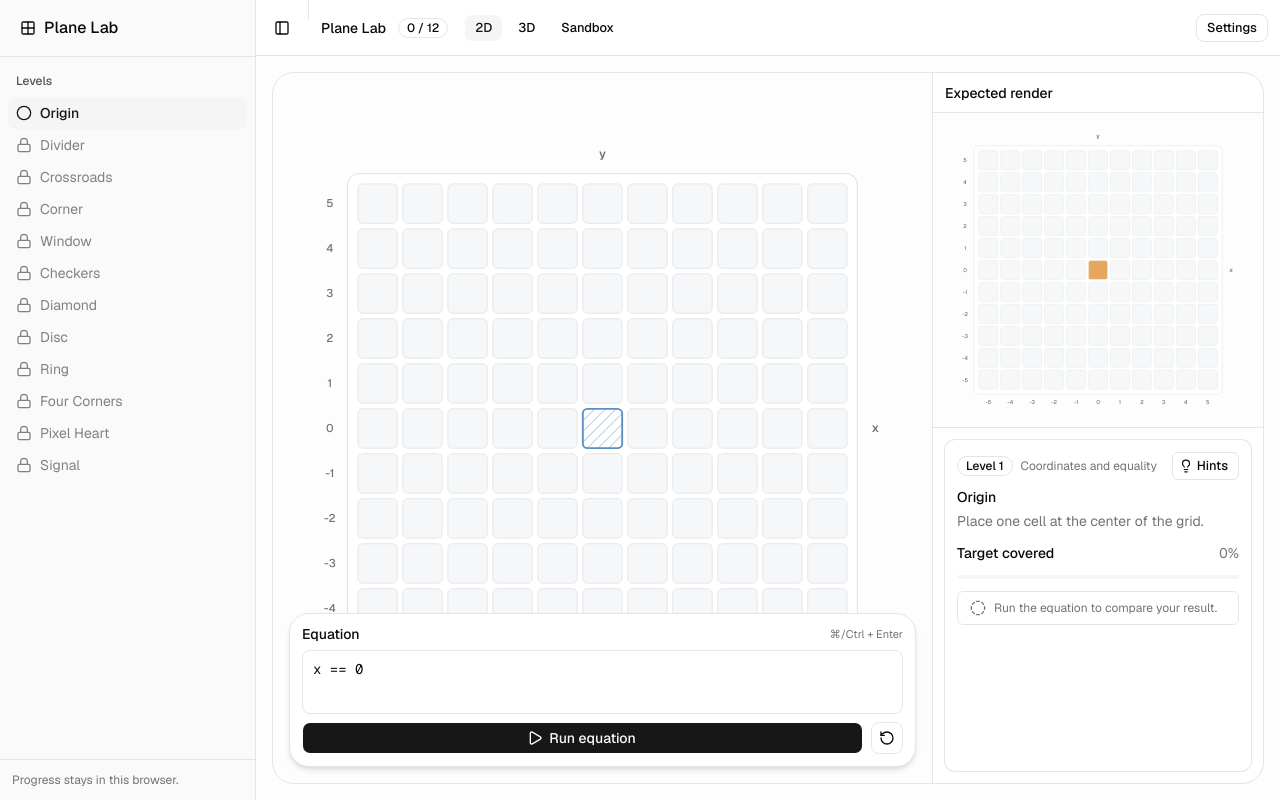
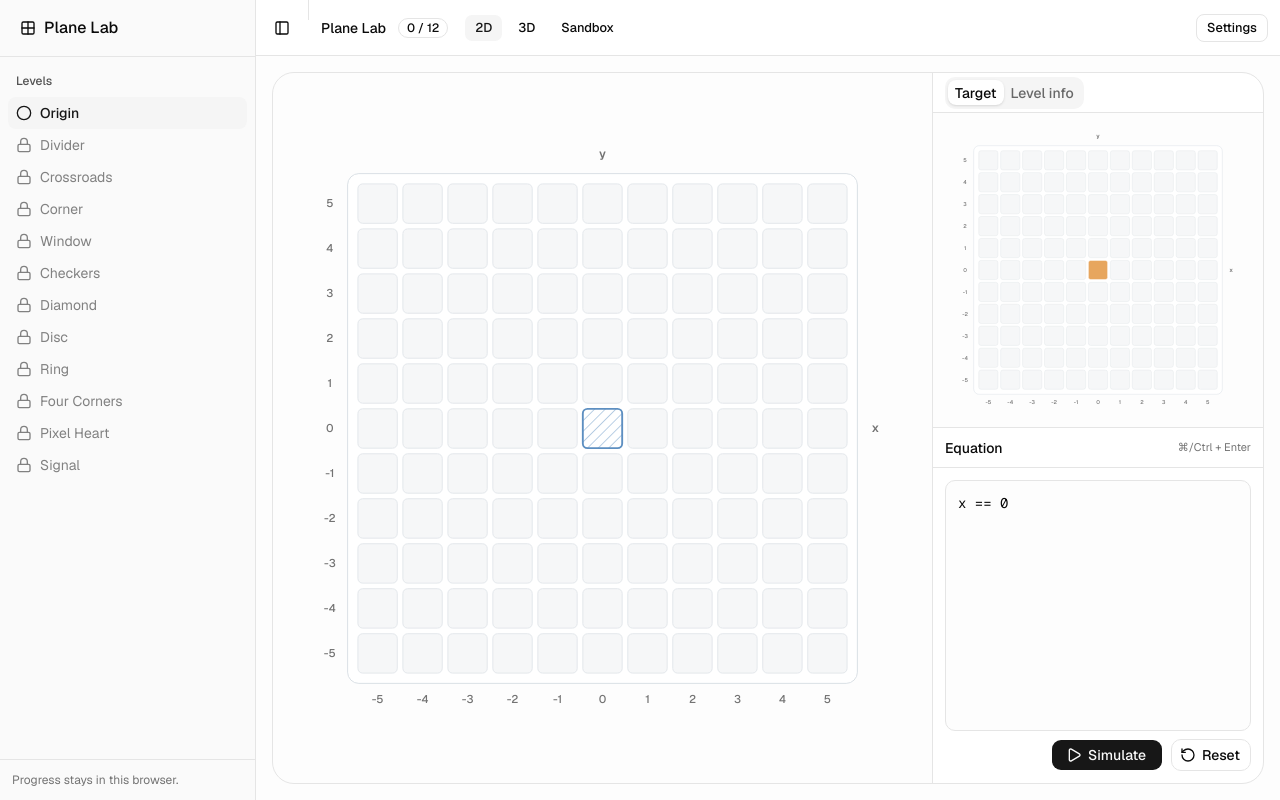
Before and after one commit to msk1039/voxels, a Next.js app: page /play/2d/origin in a window 1280 px wide. Built offline with nearby package versions, Linux system fonts and the light colour scheme.

Commit message:
move desktop equation editor to side panel

```diff
--- a/components/game/equation-editor.tsx
+++ b/components/game/equation-editor.tsx
@@ -20,7 +20,7 @@ interface EquationEditorProps {
   starterExpression: string;
   error: EditorError | null;
   pending: boolean;
-  variant?: "default" | "dock";
+  variant?: "default" | "pane";
   showReference?: boolean;
   onChange: (value: string) => void;
   onRun: () => void;
@@ -36,7 +36,7 @@ export function EquationEditor({
   onChange,
   onRun,
 }: EquationEditorProps) {
-  const docked = variant === "dock";
+  const pane = variant === "pane";
 
   function handleKeyDown(event: KeyboardEvent<HTMLTextAreaElement>) {
     if (event.key === "Enter" && (event.metaKey || event.ctrlKey)) {
@@ -46,12 +46,21 @@ export function EquationEditor({
   }
 
   return (
-    <div className={cn("flex flex-col", docked ? "gap-2" : "gap-4")}>
-      <div className="space-y-2">
-        <div className="flex items-center justify-between">
+    <div className={cn("flex flex-col", pane ? "h-full min-h-0" : "gap-2")}>
+      <div
+        className={cn(
+          "flex items-center justify-between",
+          pane && "h-10 shrink-0 border-b px-3"
+        )}
+      >
         <Label htmlFor="equation">Equation</Label>
         <span className="text-[11px] text-muted-foreground">⌘/Ctrl + Enter</span>
       </div>
+      <div
+        className={cn(
+          pane ? "flex min-h-0 flex-1 flex-col gap-2 p-3" : "space-y-2"
+        )}
+      >
         <Textarea
           id="equation"
           value={value}
@@ -59,8 +68,8 @@ export function EquationEditor({
           onKeyDown={handleKeyDown}
           className={cn(
             "font-mono text-[13px] leading-5",
-            docked
-              ? "min-h-16 resize-none rounded-[8px] [corner-shape:squircle]"
+            pane
+              ? "min-h-0 flex-1 resize-none rounded-[10px] bg-muted/20 p-3 [corner-shape:squircle]"
               : "min-h-32 resize-y [corner-shape:squircle]"
           )}
           spellCheck={false}
@@ -69,7 +78,7 @@ export function EquationEditor({
         {error ? (
           <Alert
             variant="destructive"
-            className={cn(docked && "rounded-[8px] [corner-shape:squircle]")}
+            className={cn(pane && "rounded-[10px] [corner-shape:squircle]")}
           >
             <TriangleAlert aria-hidden="true" />
             <AlertTitle>Equation error</AlertTitle>
@@ -78,31 +87,47 @@ export function EquationEditor({
             </AlertDescription>
           </Alert>
         ) : null}
-        <div className="flex gap-2">
+        <div className={cn("flex gap-2", pane && "shrink-0 justify-end")}>
           <Button
             className={cn(
-              "flex-1",
-              docked && "rounded-[8px] [corner-shape:squircle]"
+              !pane && "flex-1",
+              pane && "min-w-28 rounded-[10px] [corner-shape:squircle]"
             )}
             onClick={onRun}
             disabled={pending || !value.trim()}
           >
             <Play data-icon="inline-start" aria-hidden="true" />
-            {pending ? "Running…" : "Run equation"}
+            {pending
+              ? pane
+                ? "Simulating…"
+                : "Running…"
+              : pane
+                ? "Simulate"
+                : "Run equation"}
           </Button>
+          {pane ? (
+            <Button
+              variant="outline"
+              className="rounded-[10px] [corner-shape:squircle]"
+              onClick={() => onChange(starterExpression)}
+            >
+              <RotateCcw data-icon="inline-start" aria-hidden="true" />
+              Reset
+            </Button>
+          ) : (
             <Button
               variant="outline"
               size="icon"
-            className={cn(docked && "rounded-[8px] [corner-shape:squircle]")}
               onClick={() => onChange(starterExpression)}
               aria-label="Restore starter equation"
             >
               <RotateCcw aria-hidden="true" />
             </Button>
+          )}
         </div>
       </div>
 
-      {showReference ? <EquationReference /> : null}
+      {!pane && showReference ? <EquationReference /> : null}
     </div>
   );
 }
--- a/components/game/level-workspace.tsx
+++ b/components/game/level-workspace.tsx
@@ -236,6 +236,9 @@ function ActiveLevel({
   const [view, setView] = useState<GridView>("compare");
   const [usedHint, setUsedHint] = useState(false);
   const [editorOpen, setEditorOpen] = useState(false);
+  const [desktopPanel, setDesktopPanel] = useState<"target" | "level">(
+    "target"
+  );
   const [cameraPose, setCameraPose] = useState<CameraPose | null>(null);
   const [transition, setTransition] = useState<VoxelTransition | null>(null);
   const transitionId = useRef(0);
@@ -393,35 +396,32 @@ function ActiveLevel({
       {desktop ? (
         <div className="grid h-[calc(100svh-5.5rem)] grid-cols-[minmax(0,2fr)_minmax(320px,1fr)] overflow-hidden rounded-[22px] border bg-background [corner-shape:squircle]">
           <section
-            className="relative min-w-0 overflow-hidden border-r"
+            className="min-w-0 overflow-hidden border-r"
             aria-label="Your render"
           >
             {renderer(false, "compare", setCameraPose)}
-            <div className="pointer-events-none absolute inset-x-4 bottom-4 z-10 flex justify-center">
-              <div className="pointer-events-auto w-full max-w-2xl rounded-[20px] border bg-background p-3 shadow-md [corner-shape:squircle]">
-                <EquationEditor
-                  value={source}
-                  starterExpression={level.starterExpression}
-                  error={error}
-                  pending={pending}
-                  variant="dock"
-                  showReference={false}
-                  onChange={setSource}
-                  onRun={() => void runEquation()}
-                />
-              </div>
-            </div>
           </section>
 
           <div className="grid min-h-0 grid-rows-2">
             <section
               className="flex min-h-0 flex-col border-b"
-              aria-label="Expected render"
+              aria-label="Target and level information"
             >
-              <div className="flex h-10 shrink-0 items-center border-b px-3 text-sm font-medium">
-                Expected render
+              <div className="flex h-10 shrink-0 items-center border-b px-3">
+                <Tabs
+                  value={desktopPanel}
+                  onValueChange={(value) =>
+                    setDesktopPanel(value as "target" | "level")
+                  }
+                >
+                  <TabsList>
+                    <TabsTrigger value="target">Target</TabsTrigger>
+                    <TabsTrigger value="level">Level info</TabsTrigger>
+                  </TabsList>
+                </Tabs>
               </div>
               <div className="min-h-0 flex-1">
+                {desktopPanel === "target" ? (
                   <WorkspaceContent
                     level={level}
                     actual={actual}
@@ -432,15 +432,29 @@ function ActiveLevel({
                     preview
                     cameraPose={cameraPose ?? undefined}
                   />
+                ) : (
+                  <div className="h-full p-3">
+                    {levelInfo(
+                      "h-full rounded-[10px] [corner-shape:squircle]"
+                    )}
+                  </div>
+                )}
               </div>
             </section>
             <section
-              className="min-h-0 overflow-hidden p-3"
-              aria-label="Level information"
+              className="min-h-0 overflow-hidden"
+              aria-label="Equation editor"
             >
-              {levelInfo(
-                "h-full rounded-[10px] [corner-shape:squircle]"
-              )}
+              <EquationEditor
+                value={source}
+                starterExpression={level.starterExpression}
+                error={error}
+                pending={pending}
+                variant="pane"
+                showReference={false}
+                onChange={setSource}
+                onRun={() => void runEquation()}
+              />
             </section>
           </div>
         </div>
```
Lines whose indentation alone changed are shown as unchanged.
